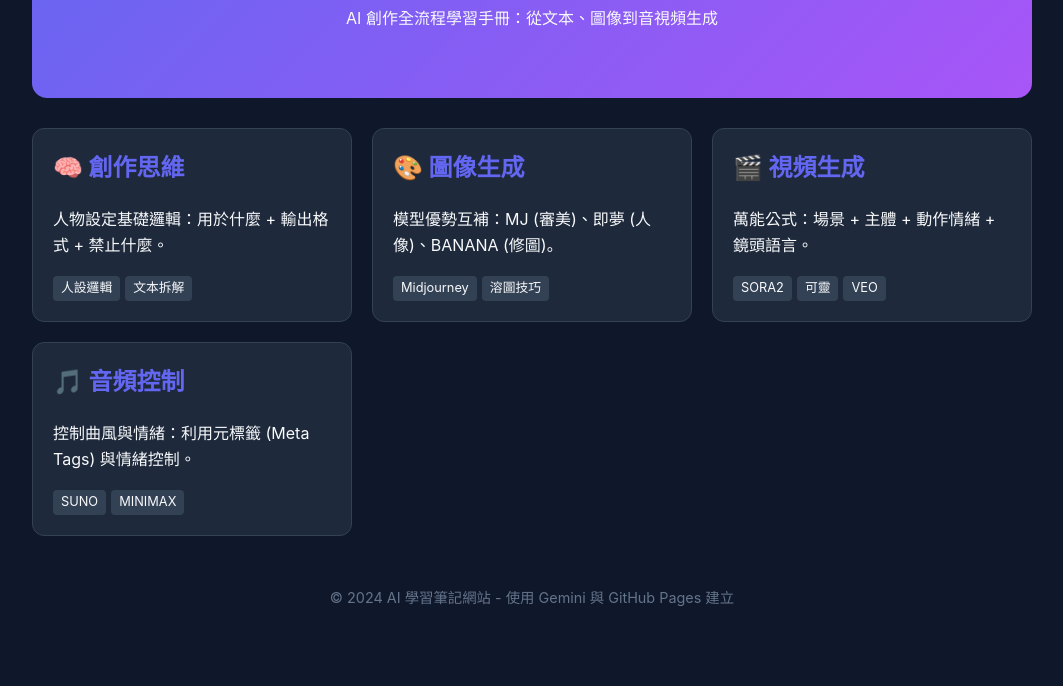
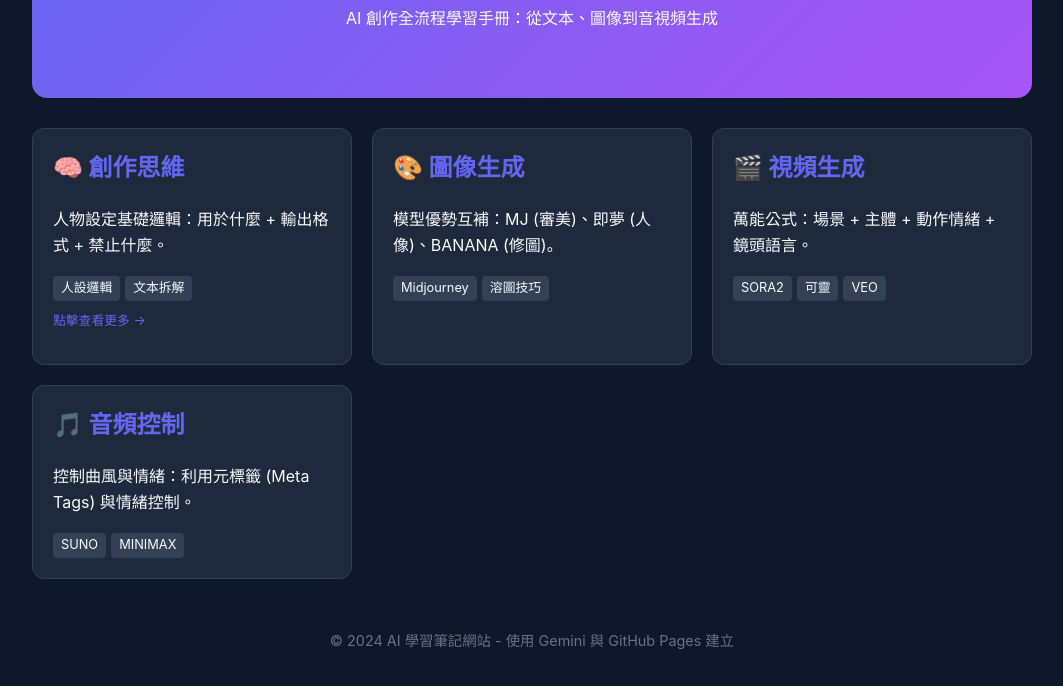
Before and after one commit to JadeW-0229/jade0229, a plain HTML site: page index.html in a window 1280 px wide. Shown: the part 158-844 px from the top of the page, without its empty margins (108-1171 px from the left). Before the commit the page ends 801 px from the top, so only its background shows below. Drawn offline with Linux system fonts and the light colour scheme.

Commit message:
Update index.html

```diff
--- a/index.html
+++ b/index.html
@@ -72,11 +72,14 @@
         </header>
 
         <div class="grid">
-            <div class="card">
-                <h2>🧠 創作思維</h2>
-                <p>人物設定基礎邏輯：用於什麼 + 輸出格式 + 禁止什麼。</p>
-                <div class="tag">人設邏輯</div><div class="tag">文本拆解</div>
-            </div>
+            <a href="thinking.html" style="text-decoration: none; color: inherit;">
+                <div class="card">
+                    <h2>🧠 創作思維</h2>
+                    <p>人物設定基礎邏輯：用於什麼 + 輸出格式 + 禁止什麼。</p>
+                    <div class="tag">人設邏輯</div><div class="tag">文本拆解</div>
+                    <p style="color: #6366f1; font-size: 0.8rem; margin-top: 10px;">點擊查看更多 →</p>
+                </div>
+            </a>
             <div class="card">
                 <h2>🎨 圖像生成</h2>
                 <p>模型優勢互補：MJ (審美)、即夢 (人像)、BANANA (修圖)。</p>
```
